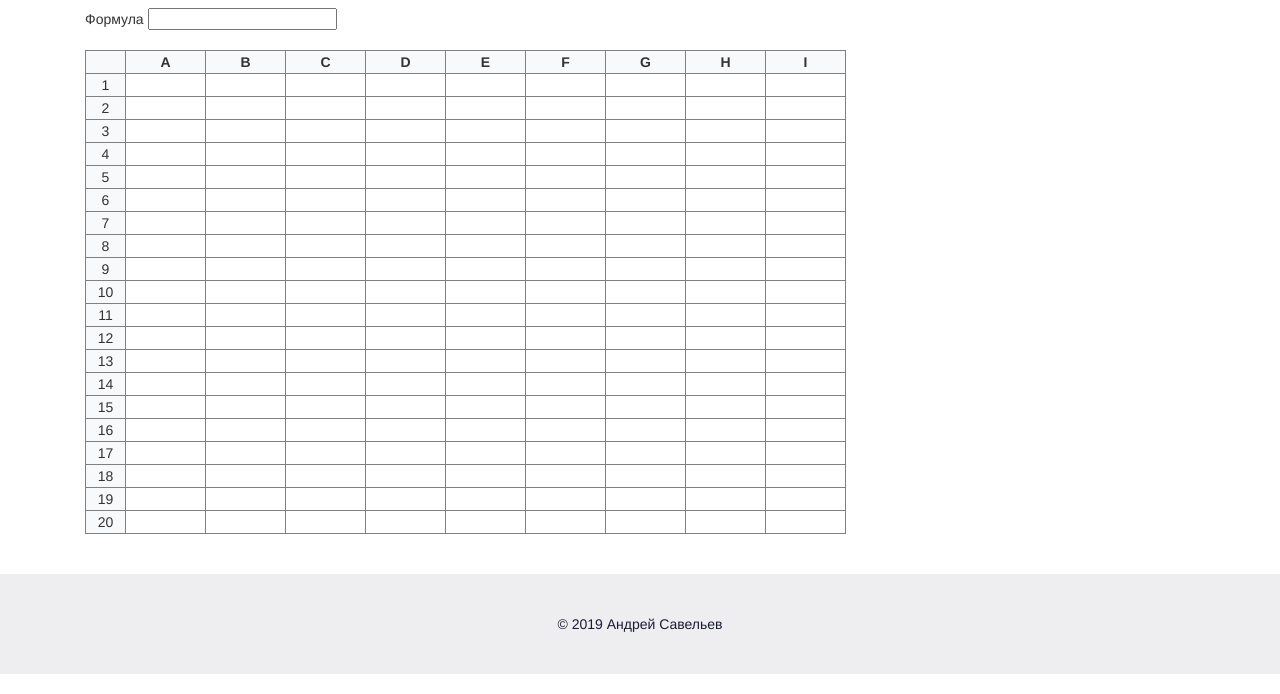
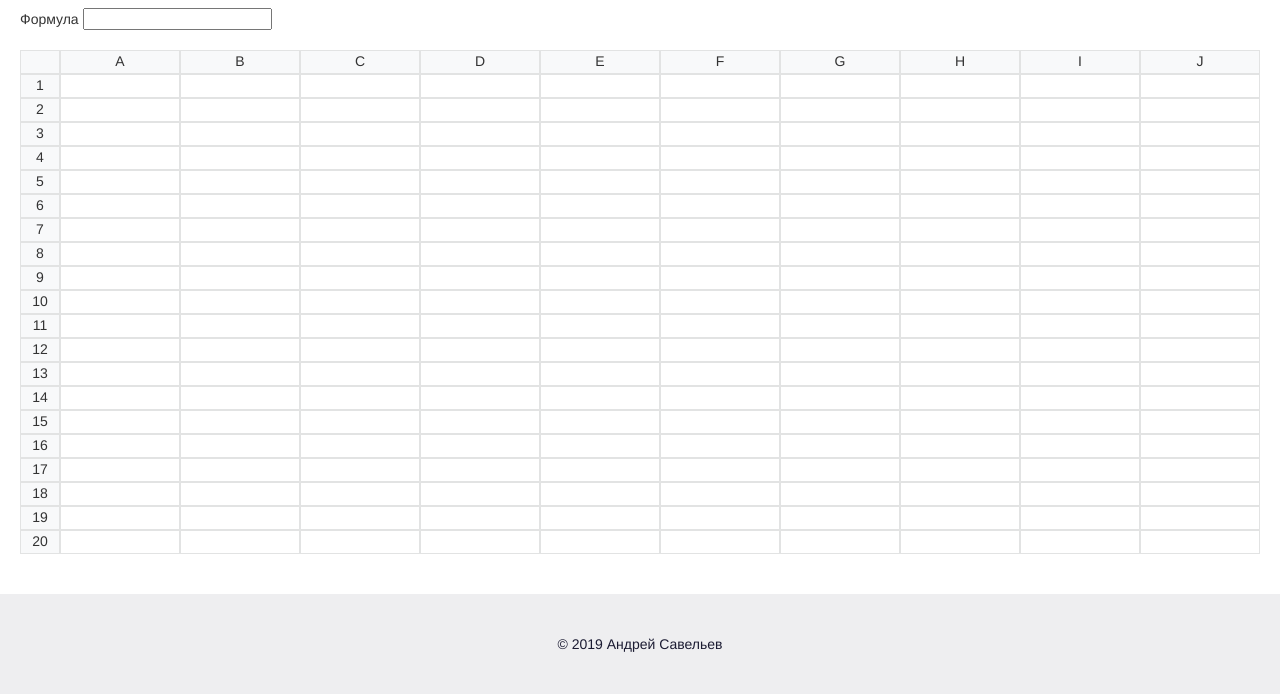
Before and after one commit to sandrig/pure-javascript-excel, a website built with webpack: page src/index.html in a window 1280 px wide. Shown: the part 142-836 px from the top of the page. Built offline with nearby package versions, Linux system fonts and the light colour scheme.

Commit message:
refactor: generate table

```diff
--- a/src/components/initResizing.js
+++ /dev/null
@@ -1,56 +0,0 @@
-export function initResizing() {
-  function setListeners() {
-    let pageX;
-    let pageY;
-    let currentColumn;
-    let currentRow;
-    let currentColumnWidth;
-    let currentRowHeight;
-
-    const onMove = (event) => {
-      if (currentColumn) {
-        const diffX = event.pageX - pageX;
-        currentColumn.style.width = `${currentColumnWidth + diffX}px`;
-      }
-
-      if (currentRow) {
-        const diffY = event.pageY - pageY;
-        currentRow.style.height = `${currentRowHeight + diffY}px`;
-      }
-    };
-
-    document.addEventListener('mousedown', (event) => {
-      const draggable = event.target.closest('.resizable');
-      const draggableColumn = draggable.classList.contains('resizable--column');
-      const draggableRow = draggable.classList.contains('resizable--row');
-
-      if (!draggable) return;
-
-      if (draggableColumn) {
-        currentColumn = event.target.parentElement;
-        pageX = event.pageX;
-        currentColumnWidth = currentColumn.offsetWidth;
-      }
-
-      if (draggableRow) {
-        currentRow = event.target.parentElement;
-        pageY = event.pageY;
-        currentRowHeight = currentRow.offsetHeight;
-      }
-
-      document.addEventListener('mousemove', onMove);
-    });
-
-    document.addEventListener('mouseup', () => {
-      document.removeEventListener('mousemove', onMove);
-      pageX = null;
-      pageY = null;
-      currentColumn = null;
-      currentRow = null;
-      currentColumnWidth = null;
-      currentRowHeight = null;
-    });
-  }
-
-  setListeners();
-}
--- a/src/components/tableGenerator.js
+++ /dev/null
@@ -1,64 +0,0 @@
-import { initResizing } from '@/components/initResizing';
-
-function generateTableHead(table, columnsCount) {
-  const thead = table.createTHead();
-  const row = thead.insertRow();
-  row.className = 'row row--header';
-
-  for (let i = 0; i < columnsCount; i++) {
-    const th = document.createElement('th');
-    const textFirstColumn = document.createTextNode('');
-    const textOtherColumn = document.createTextNode(
-      `${String.fromCharCode('A'.charCodeAt(0) + i - 1)}`,
-    );
-
-    if (i === 0) {
-      th.appendChild(textFirstColumn);
-      row.appendChild(th);
-    } else {
-      th.appendChild(textOtherColumn);
-      th.className = 'resizable resizable--column';
-      th.insertAdjacentHTML(
-        'beforeend',
-        '<div class="sep sep--vertical" data-resize-column="vertical"></div>',
-      );
-      row.appendChild(th);
-    }
-  }
-}
-
-function generateTable(table, row, column) {
-  const tbody = table.createTBody();
-
-  for (let i = 0; i < row; i++) {
-    const tr = document.createElement('tr');
-
-    for (let j = 0; j < column; j++) {
-      const td = document.createElement('td');
-      const editableDiv = document.createElement('div');
-
-      if (j === 0) {
-        td.className = 'resizable resizable--row';
-        td.innerText = i + 1;
-        td.insertAdjacentHTML(
-          'beforeend',
-          "<div class='sep sep--gorizontal' data-resize-row='horizontal'></div>",
-        );
-        tr.appendChild(td);
-      } else {
-        editableDiv.setAttribute('contenteditable', 'true');
-        td.appendChild(editableDiv);
-        tr.appendChild(td);
-      }
-    }
-
-    tbody.appendChild(tr);
-  }
-}
-
-export function createTable(selector, rowsCount, columnsCount) {
-  const $table = document.getElementById(selector);
-  generateTableHead($table, columnsCount);
-  generateTable($table, rowsCount, columnsCount);
-  initResizing();
-}
--- a/src/index.html
+++ b/src/index.html
@@ -9,7 +9,6 @@
 
   <body>
     <header class="header">
-      <div class="container">
       <nav class="menu">
         <ul class="menu__list">
           <li class="menu__item">
@@ -17,10 +16,8 @@
           </li>
         </ul>
       </nav>
-      </div>
     </header>
     <main class="main">
-      <div class="container">
       <h1 class="title">Pure JavaScript Excel</h1>
       <div class="field">
         <label for="formula" class="field__label">
@@ -28,16 +25,11 @@
           <input id="formula" type="text" class="field__input" />
         </label>
       </div>
-        <div class="table__wrapper">
-          <table class="table" id="table"></table>
-        </div>
-      </div>
+      <div class="table" id="table"></div>
     </main>
     <footer class="footer">
-      <div class="container">
       <div class="footer__copyright">
         © <time datetime="2019">2019</time> Андрей Савельев
-        </div>
       </div>
     </footer>
   </body>
--- a/src/index.js
+++ b/src/index.js
@@ -1,4 +1,4 @@
-import '@/scss/main.scss';
-import { createTable } from '@/components/tableGenerator';
+import '@/scss/index.scss';
+import { createTable } from './table';
 
-createTable('table', 20, 10);
+createTable('#table', 20, 20);
--- a/src/scss/blocks/_container.scss
+++ /dev/null
@@ -1,13 +0,0 @@
-.container {
-  width: 100%;
-  padding-right: 15px;
-  padding-left: 15px;
-  margin-right: auto;
-  margin-left: auto;
-}
-
-@media (min-width: 1200px) {
-  .container {
-    max-width: 1140px;
-  }
-}
--- a/src/scss/blocks/_footer.scss
+++ b/src/scss/blocks/_footer.scss
@@ -1,9 +1,10 @@
 .footer {
   flex-shrink: 0;
   padding: 40px 0;
-  color: $footer-text-color;
-  background: $footer-background-color;
+  color: #1b1b32;
+  background: #eeeef0;
   &__copyright {
+    padding: 0 20px;
     text-align: center;
   }
 }
--- a/src/scss/blocks/_header.scss
+++ b/src/scss/blocks/_header.scss
@@ -3,5 +3,5 @@
   align-items: center;
   margin-bottom: 20px;
   padding: 12px 0;
-  background-color: $header-background-color;
+  background-color: #178038;
 }
--- a/src/scss/blocks/_menu.scss
+++ b/src/scss/blocks/_menu.scss
@@ -1,4 +1,6 @@
 .menu {
+  padding: 0 20px;
+
   &__list {
     margin: 0;
     padding: 0;
@@ -10,7 +12,7 @@
   }
 
   &__link {
-    color: $menu-text-color;
+    color: #ffffff;
     text-decoration: none;
 
     &:hover {
--- a/src/scss/blocks/_table.scss
+++ b/src/scss/blocks/_table.scss
@@ -1,64 +1,59 @@
 .table {
-  border-collapse: collapse;
+  max-width: 100%;
+  overflow-x: auto;
 
-  &__wrapper {
-    width: 100%;
-    overflow-y: scroll;
-    overflow-x: scroll;
-  }
-}
+  &__row {
+    display: flex;
+    position: relative;
 
-tr,
-th,
-td {
-  border: 1px solid $table-border-color;
-}
+    &-counter {
+      min-width: 40px;
+      background-color: #f8f9fa;
+      border: 1px solid #e2e3e3;
+      text-align: center;
+    }
 
-.resizable {
-  position: relative;
-  &--column {
-    min-width: 80px;
-  }
+    &-data {
+      display: flex;
+    }
 
-  &--row {
-    position: relative;
-    min-width: 40px;
-    background-color: $col-numbers-color;
-    text-align: center;
-  }
-}
+    &-resize {
+      position: absolute;
+      left: 0;
+      bottom: 0;
+      height: 4px;
+      cursor: n-resize;
+      width: 40px;
 
-.sep {
-  position: absolute;
-
-  &--vertical {
-    top: 0;
-    right: 0;
-    width: 4px;
-    cursor: col-resize;
-    user-select: none;
-    height: 100%;
-
-    &:hover {
-      border-right: 3px solid $cell-hover-color;
+      &:hover {
+        border-bottom: 4px solid #4d90fe;
+      }
     }
   }
 
-  &--gorizontal {
-    left: 0;
-    bottom: 0;
-    height: 3px;
-    cursor: row-resize;
-    width: 40px;
+  &__column {
+    position: relative;
+    text-align: center;
+    border: 1px solid #e2e3e3;
+    background-color: #f8f9fa;
 
-    &:hover {
-      border-bottom: 3px solid $cell-hover-color;
+    &-resize {
+      position: absolute;
+      top: 0;
+      right: 0;
+      width: 4px;
+      cursor: e-resize;
+      user-select: none;
+      height: 100%;
+
+      &:hover {
+        border-right: 4px solid #4d90fe;
+      }
     }
   }
-}
 
-.row {
-  &--header {
-    background-color: $row-header-background-color;
+  &__cell {
+    min-width: 40px;
+    border: 1px solid #e2e3e3;
   }
 }
--- a/src/scss/global/_base.scss
+++ b/src/scss/global/_base.scss
@@ -20,7 +20,7 @@ body {
   font-family: 'Helvetica Neue', Helvetica, Arial, sans-serif;
   font-size: 14px;
   line-height: 1.428571429;
-  color: $text-color;
+  color: #333333;
 }
 
 .main {
--- a/src/scss/global/_variables.scss
+++ /dev/null
@@ -1,9 +0,0 @@
-$text-color: #333333;
-$footer-text-color: #1b1b32;
-$footer-background-color: #eeeef0;
-$menu-text-color: #ffffff;
-$header-background-color: #178038;
-$cell-hover-color: #1b73e8;
-$row-header-background-color: #f8f9fa;
-$table-border-color: #808080;
-$col-numbers-color: #f8f9fa;
--- a/src/scss/main.scss
+++ b/src/scss/index.scss
@@ -1,11 +1,9 @@
-@import '../../node_modules/normalize.css';
+@import '~normalize.css';
 
 // global styles
-@import 'global/variables';
 @import 'global/base';
 
 // blocks styles
-@import 'blocks/container';
 @import 'blocks/title';
 @import 'blocks/header';
 @import 'blocks/field';
--- /dev/null
+++ b/src/table.js
@@ -0,0 +1,72 @@
+const COLUMN_DEFAULT_WIDTH = '120px';
+const ROW_DEFAULT_HEIGHT = '24px';
+
+function createRow(row, data) {
+  return `
+    <div
+      class="table__row"
+      data-type="resizible"
+      data-row="${row}"
+      style="height: ${ROW_DEFAULT_HEIGHT};"
+    >
+      <div class="table__row-counter">
+        ${row || ''}
+          <div class="table__row-resize" data-resize="row"></div>
+      </div>
+      <div class="table__row-data">
+        ${data}
+      </div>
+    </div>
+  `;
+}
+
+function createColumn(columnData, index) {
+  return `
+    <div
+      class="table__column"
+      data-column="${index}"
+      data-type="resizible"
+      style="width: ${COLUMN_DEFAULT_WIDTH};"
+    >
+      ${columnData}
+      <div class="table__column-resize" data-resize="column"></div>
+    </div>
+  `;
+}
+
+function createCell(column, row) {
+  return `
+    <div
+      class="table__cell"
+      data-col="${column}"
+      data-row="${row}"
+      data-type="cell"
+      contenteditable="true"
+      style="width: ${COLUMN_DEFAULT_WIDTH};"
+    ></div>
+  `;
+}
+
+export function createTable(selector, rowsCount, columnsCount) {
+  const $table = document.querySelector(selector);
+  const rows = [];
+  const columns = new Array(columnsCount)
+    .fill('')
+    .map((_, i) => String.fromCharCode(65 + i))
+    .map(createColumn)
+    .join('');
+
+  rows.push(createRow(0, columns));
+
+  for (let i = 1; i <= rowsCount; i++) {
+    const cells = new Array(columnsCount)
+      .fill('')
+      .map((_, index) => createCell(index, i))
+      .join('');
+    rows.push(createRow(i, cells));
+  }
+
+  const tableMarkup = rows.join('');
+
+  $table.insertAdjacentHTML('afterbegin', tableMarkup);
+}
```
Lines whose indentation alone changed are shown as unchanged.
